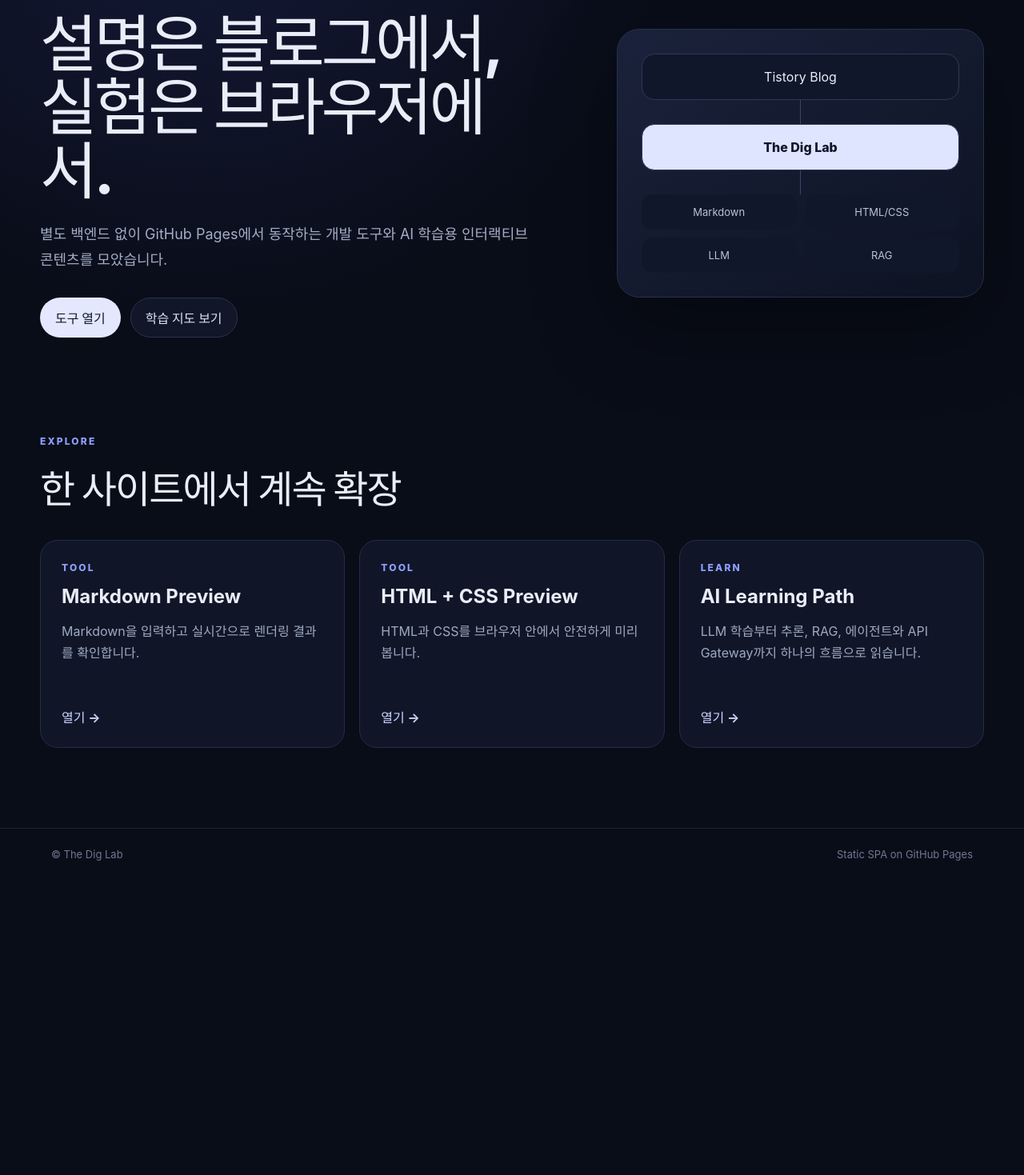
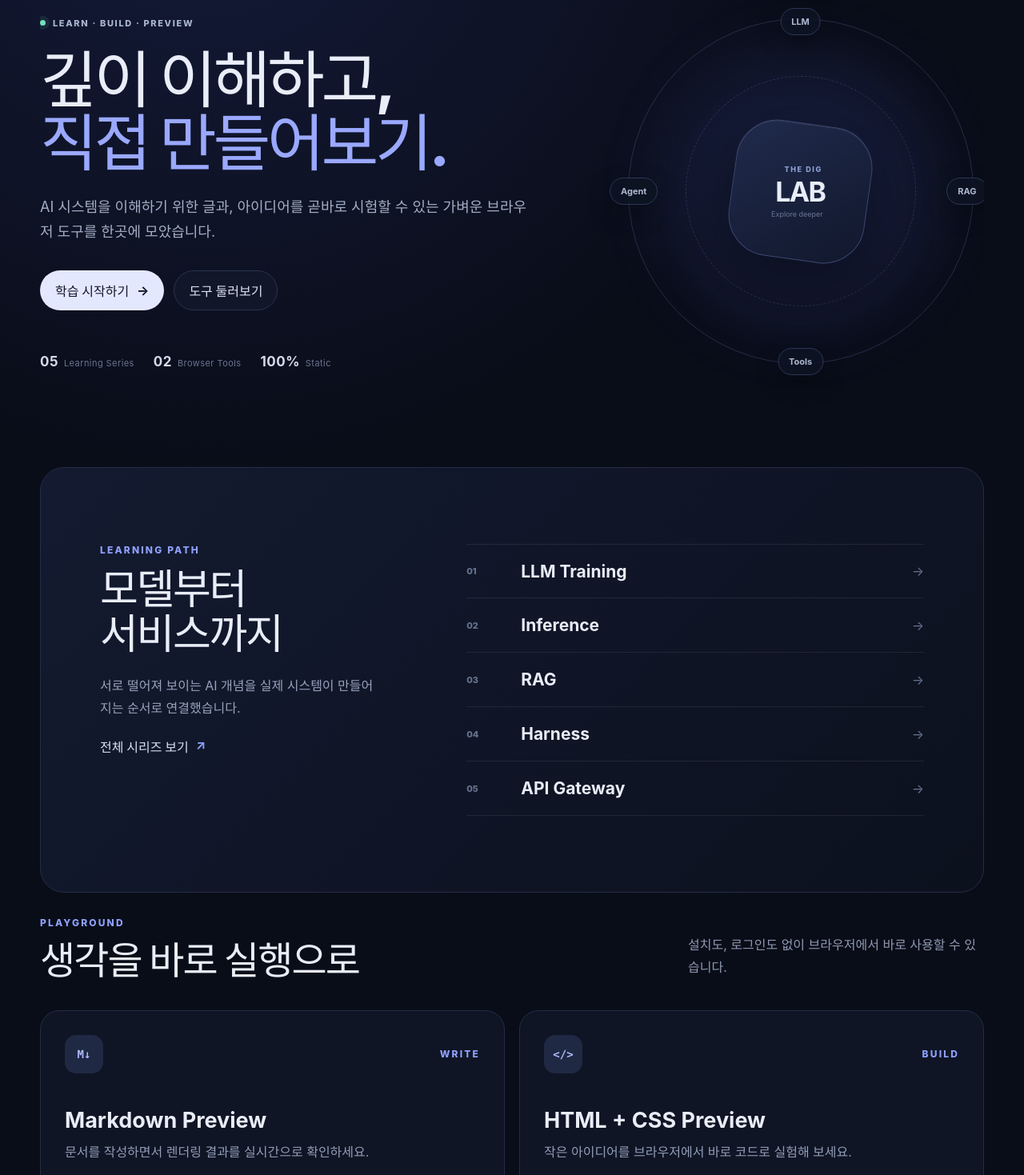
Before and after one commit to hyunsoo3787/dev-lab, a React (Vite) app: page /learn in a window 1280 px wide. Shown: the part 181-1650 px from the top of the page at 80% size. Before the commit the page ends 1281 px from the top, so only its background shows below. Built offline with nearby package versions, Linux system fonts and the light colour scheme.

Commit message:
Redesign home landing page

```diff
--- a/src/pages/HomePage.tsx
+++ b/src/pages/HomePage.tsx
@@ -1,74 +1,106 @@
 import { Link } from "react-router-dom";
 
-const cards = [
+const tools = [
   {
-    eyebrow: "TOOL",
+    eyebrow: "WRITE",
+    icon: "M↓",
     title: "Markdown Preview",
-    description: "Markdown을 입력하고 실시간으로 렌더링 결과를 확인합니다.",
+    description: "문서를 작성하면서 렌더링 결과를 실시간으로 확인하세요.",
     path: "/tools/markdown-preview",
   },
   {
-    eyebrow: "TOOL",
+    eyebrow: "BUILD",
+    icon: "</>",
     title: "HTML + CSS Preview",
-    description: "HTML과 CSS를 브라우저 안에서 안전하게 미리 봅니다.",
+    description: "작은 아이디어를 브라우저에서 바로 코드로 실험해 보세요.",
     path: "/tools/html-css-preview",
   },
-  {
-    eyebrow: "LEARN",
-    title: "AI Learning Path",
-    description: "LLM 학습부터 추론, RAG, 에이전트와 API Gateway까지 하나의 흐름으로 읽습니다.",
-    path: "/learn",
-  },
 ];
+
+const topics = ["LLM Training", "Inference", "RAG", "Harness", "API Gateway"];
 
 export function HomePage() {
   return (
     <main>
-      <section className="hero">
-        <div>
-          <p className="eyebrow">THE DIG LAB</p>
-          <h1>설명은 블로그에서,<br />실험은 브라우저에서.</h1>
+      <section className="hero home-hero">
+        <div className="hero-content">
+          <div className="hero-kicker">
+            <span className="status-dot" />
+            LEARN · BUILD · PREVIEW
+          </div>
+          <h1>깊이 이해하고,<br /><span>직접 만들어보기.</span></h1>
           <p className="hero-copy">
-            별도 백엔드 없이 GitHub Pages에서 동작하는 개발 도구와
-            AI 학습용 인터랙티브 콘텐츠를 모았습니다.
+            AI 시스템을 이해하기 위한 글과, 아이디어를 곧바로 시험할 수 있는
+            가벼운 브라우저 도구를 한곳에 모았습니다.
           </p>
           <div className="hero-actions">
-            <Link className="button button-primary" to="/tools/markdown-preview">
-              도구 열기
+            <Link className="button button-primary" to="/learn">
+              학습 시작하기 <span aria-hidden="true">→</span>
             </Link>
-            <Link className="button button-ghost" to="/learn">
-              학습 지도 보기
+            <Link className="button button-ghost" to="/tools/markdown-preview">
+              도구 둘러보기
             </Link>
+          </div>
+          <div className="hero-meta" aria-label="사이트 콘텐츠 요약">
+            <span><strong>05</strong> Learning Series</span>
+            <span><strong>02</strong> Browser Tools</span>
+            <span><strong>100%</strong> Static</span>
           </div>
         </div>
 
-        <div className="hero-panel" aria-label="서비스 구성">
-          <div className="flow-node">Tistory Blog</div>
-          <div className="flow-line" />
-          <div className="flow-node active">The Dig Lab</div>
-          <div className="flow-line" />
-          <div className="flow-grid">
-            <span>Markdown</span>
-            <span>HTML/CSS</span>
-            <span>LLM</span>
-            <span>RAG</span>
+        <div className="home-orbit" aria-label="The Dig Lab 콘텐츠 구성">
+          <div className="orbit-glow" />
+          <div className="orbit-ring orbit-ring-outer" />
+          <div className="orbit-ring orbit-ring-inner" />
+          <span className="orbit-chip chip-top">LLM</span>
+          <span className="orbit-chip chip-right">RAG</span>
+          <span className="orbit-chip chip-bottom">Tools</span>
+          <span className="orbit-chip chip-left">Agent</span>
+          <div className="orbit-core">
+            <span>THE DIG</span>
+            <strong>LAB</strong>
+            <small>Explore deeper</small>
           </div>
         </div>
       </section>
 
-      <section className="section-block">
-        <div className="section-heading">
-          <p className="eyebrow">EXPLORE</p>
-          <h2>한 사이트에서 계속 확장</h2>
+      <section className="home-learning">
+        <div className="learning-copy">
+          <p className="eyebrow">LEARNING PATH</p>
+          <h2>모델부터<br />서비스까지</h2>
+          <p>서로 떨어져 보이는 AI 개념을 실제 시스템이 만들어지는 순서로 연결했습니다.</p>
+          <Link className="text-link" to="/learn">전체 시리즈 보기 <span>↗</span></Link>
+        </div>
+        <Link className="topic-track" to="/learn" aria-label="AI 학습 시리즈 전체 보기">
+          {topics.map((topic, index) => (
+            <div className="topic-row" key={topic}>
+              <span>0{index + 1}</span>
+              <strong>{topic}</strong>
+              <i aria-hidden="true">→</i>
+            </div>
+          ))}
+        </Link>
+      </section>
+
+      <section className="section-block home-tools">
+        <div className="section-heading tools-heading">
+          <div>
+            <p className="eyebrow">PLAYGROUND</p>
+            <h2>생각을 바로 실행으로</h2>
+          </div>
+          <p>설치도, 로그인도 없이 브라우저에서 바로 사용할 수 있습니다.</p>
         </div>
 
-        <div className="card-grid">
-          {cards.map((card) => (
-            <Link className="feature-card" to={card.path} key={card.title}>
-              <span className="card-eyebrow">{card.eyebrow}</span>
-              <h3>{card.title}</h3>
-              <p>{card.description}</p>
-              <span className="card-link">열기 →</span>
+        <div className="tool-card-grid">
+          {tools.map((tool) => (
+            <Link className="home-tool-card" to={tool.path} key={tool.title}>
+              <div className="tool-card-top">
+                <span className="tool-icon">{tool.icon}</span>
+                <span className="card-eyebrow">{tool.eyebrow}</span>
+              </div>
+              <h3>{tool.title}</h3>
+              <p>{tool.description}</p>
+              <span className="tool-card-link">브라우저에서 열기 <i>→</i></span>
             </Link>
           ))}
         </div>
--- a/src/styles.css
+++ b/src/styles.css
@@ -118,6 +118,245 @@
   gap: clamp(48px, 8vw, 100px);
   padding: 80px 0;
 }
+
+.home-hero {
+  position: relative;
+  min-height: 690px;
+  overflow: hidden;
+}
+
+.hero-content {
+  position: relative;
+  z-index: 2;
+}
+
+.hero-kicker {
+  display: inline-flex;
+  align-items: center;
+  gap: 9px;
+  margin-bottom: 24px;
+  color: #aab5d0;
+  font-size: 11px;
+  font-weight: 800;
+  letter-spacing: .15em;
+}
+
+.status-dot {
+  width: 7px;
+  height: 7px;
+  border-radius: 50%;
+  background: #75e0bd;
+  box-shadow: 0 0 0 5px rgba(117, 224, 189, .09);
+}
+
+.home-hero h1 span {
+  color: #9aa9ff;
+}
+
+.hero-actions .button span {
+  margin-left: 10px;
+}
+
+.hero-meta {
+  display: flex;
+  flex-wrap: wrap;
+  gap: 24px;
+  margin-top: 54px;
+  color: #68748f;
+  font-size: 11px;
+  letter-spacing: .04em;
+}
+
+.hero-meta span {
+  display: flex;
+  align-items: baseline;
+  gap: 7px;
+}
+
+.hero-meta strong {
+  color: #d5dbec;
+  font-size: 17px;
+}
+
+.home-orbit {
+  position: relative;
+  width: min(38vw, 450px);
+  aspect-ratio: 1;
+  justify-self: center;
+}
+
+.orbit-glow {
+  position: absolute;
+  inset: 12%;
+  border-radius: 50%;
+  background: rgba(99, 117, 255, .13);
+  filter: blur(40px);
+}
+
+.orbit-ring {
+  position: absolute;
+  border: 1px solid rgba(137, 151, 222, .22);
+  border-radius: 50%;
+}
+
+.orbit-ring-outer { inset: 2%; }
+.orbit-ring-inner { inset: 18%; border-style: dashed; }
+
+.orbit-core {
+  position: absolute;
+  inset: 31%;
+  display: grid;
+  place-content: center;
+  border: 1px solid #3b4770;
+  border-radius: 30%;
+  background: linear-gradient(145deg, #202a4b, #11182d);
+  box-shadow: 0 30px 80px rgba(0, 0, 0, .45), inset 0 1px rgba(255,255,255,.08);
+  text-align: center;
+  transform: rotate(8deg);
+}
+
+.orbit-core > * { transform: rotate(-8deg); }
+.orbit-core span { color: #8fa0d5; font-size: 9px; font-weight: 800; letter-spacing: .18em; }
+.orbit-core strong { margin: 2px 0; font-size: 34px; letter-spacing: -.05em; }
+.orbit-core small { color: #697695; font-size: 9px; }
+
+.orbit-chip {
+  position: absolute;
+  z-index: 2;
+  padding: 9px 13px;
+  border: 1px solid #2c3756;
+  border-radius: 999px;
+  background: rgba(13, 19, 34, .9);
+  color: #aeb8d0;
+  font-size: 11px;
+  font-weight: 750;
+  box-shadow: 0 10px 30px rgba(0,0,0,.25);
+}
+
+.chip-top { top: -1%; left: 50%; transform: translateX(-50%); }
+.chip-right { right: -2%; top: 50%; transform: translateY(-50%); }
+.chip-bottom { bottom: -1%; left: 50%; transform: translateX(-50%); }
+.chip-left { left: -3%; top: 50%; transform: translateY(-50%); }
+
+.home-learning {
+  display: grid;
+  grid-template-columns: .75fr 1.25fr;
+  gap: clamp(50px, 9vw, 120px);
+  padding: 95px clamp(32px, 6vw, 74px);
+  border: 1px solid #242d47;
+  border-radius: 30px;
+  background: linear-gradient(135deg, rgba(20, 27, 49, .96), rgba(12, 17, 30, .96));
+}
+
+.learning-copy h2,
+.tools-heading h2 {
+  margin: 0;
+  font-size: clamp(34px, 5vw, 52px);
+  line-height: 1.08;
+  letter-spacing: -.045em;
+}
+
+.learning-copy > p:not(.eyebrow) {
+  max-width: 390px;
+  margin: 22px 0;
+  color: #96a1bc;
+  line-height: 1.75;
+}
+
+.text-link {
+  display: inline-flex;
+  gap: 9px;
+  color: #dbe1f5;
+  font-weight: 750;
+}
+
+.text-link span { color: #8fa0ff; }
+
+.topic-track {
+  display: grid;
+}
+
+.topic-row {
+  display: grid;
+  grid-template-columns: 52px 1fr auto;
+  align-items: center;
+  gap: 16px;
+  min-height: 68px;
+  border-bottom: 1px solid rgba(255,255,255,.08);
+  transition: padding .2s ease, color .2s ease;
+}
+
+.topic-row:first-child { border-top: 1px solid rgba(255,255,255,.08); }
+.topic-row span { color: #67738f; font-size: 11px; font-weight: 800; }
+.topic-row strong { font-size: clamp(17px, 2vw, 21px); }
+.topic-row i { color: #65718e; font-style: normal; }
+.topic-row:hover { padding-left: 8px; color: #aab6ff; }
+
+.home-tools { padding-top: 110px; }
+
+.tools-heading {
+  display: flex;
+  align-items: end;
+  justify-content: space-between;
+  gap: 36px;
+}
+
+.tools-heading > p {
+  max-width: 370px;
+  margin: 0 0 4px;
+  color: #8e99b2;
+  line-height: 1.7;
+}
+
+.tool-card-grid {
+  display: grid;
+  grid-template-columns: 1fr 1fr;
+  gap: 18px;
+  margin-top: 36px;
+}
+
+.home-tool-card {
+  min-height: 310px;
+  display: flex;
+  flex-direction: column;
+  padding: 30px;
+  border: 1px solid #242d47;
+  border-radius: 24px;
+  background: rgba(17, 23, 41, .8);
+  transition: transform .22s ease, border-color .22s ease, background .22s ease;
+}
+
+.home-tool-card:hover {
+  transform: translateY(-4px);
+  border-color: #52619a;
+  background: #141c31;
+}
+
+.tool-card-top {
+  display: flex;
+  align-items: center;
+  justify-content: space-between;
+}
+
+.tool-card-top .card-eyebrow { margin: 0; }
+
+.tool-icon {
+  display: grid;
+  place-items: center;
+  width: 48px;
+  height: 48px;
+  border-radius: 14px;
+  background: #202943;
+  color: #aebaff;
+  font-family: "SFMono-Regular", Consolas, monospace;
+  font-size: 14px;
+  font-weight: 800;
+}
+
+.home-tool-card h3 { margin: 42px 0 10px; font-size: 27px; }
+.home-tool-card p { max-width: 430px; margin: 0; color: #929db6; line-height: 1.7; }
+.tool-card-link { margin-top: auto; padding-top: 28px; color: #d7ddef; font-weight: 750; }
+.tool-card-link i { margin-left: 8px; color: #8998e7; font-style: normal; }
 
 .eyebrow,
 .card-eyebrow {
@@ -562,8 +801,20 @@
     grid-template-columns: 1fr;
   }
 
+  .home-learning {
+    grid-template-columns: 1fr;
+  }
+
+  .tool-card-grid {
+    grid-template-columns: 1fr;
+  }
+
   .hero {
     min-height: auto;
+  }
+
+  .home-orbit {
+    width: min(78vw, 430px);
   }
 
   .tool-header {
@@ -607,6 +858,30 @@
     padding: 54px 0;
   }
 
+  .home-hero {
+    padding-top: 66px;
+  }
+
+  .hero-meta {
+    gap: 14px 20px;
+    margin-top: 38px;
+  }
+
+  .home-learning {
+    padding: 52px 22px;
+    border-radius: 22px;
+  }
+
+  .tools-heading {
+    align-items: flex-start;
+    flex-direction: column;
+  }
+
+  .home-tool-card {
+    min-height: 280px;
+    padding: 24px;
+  }
+
   .series-card {
     grid-template-columns: 54px 1fr;
     gap: 16px;
```
